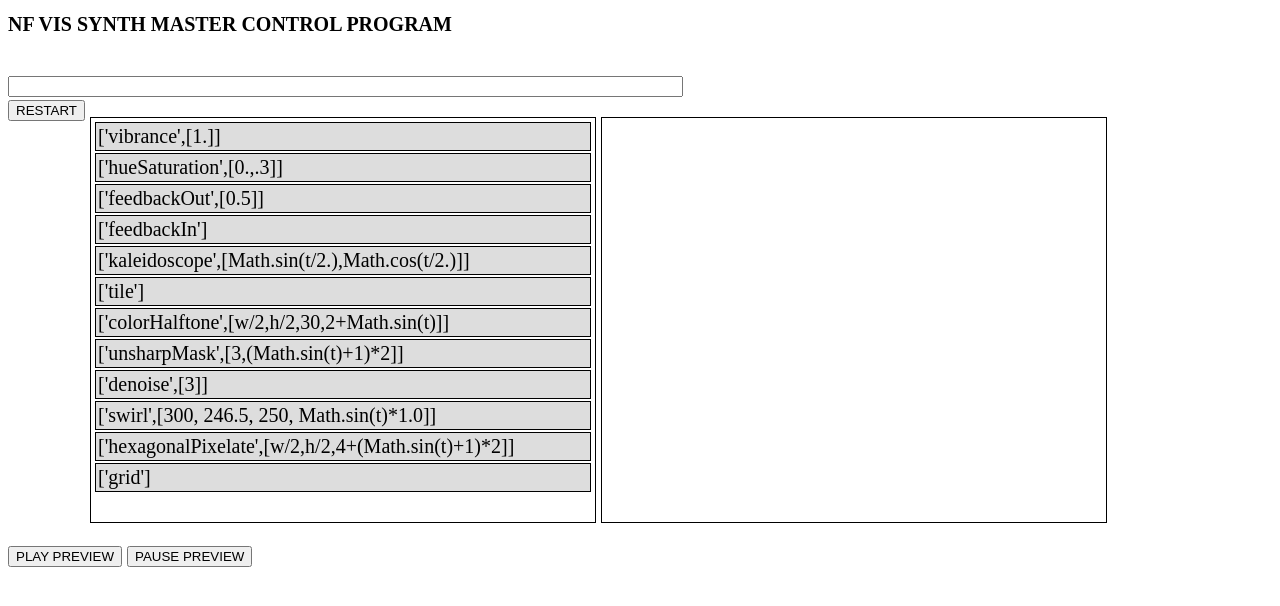
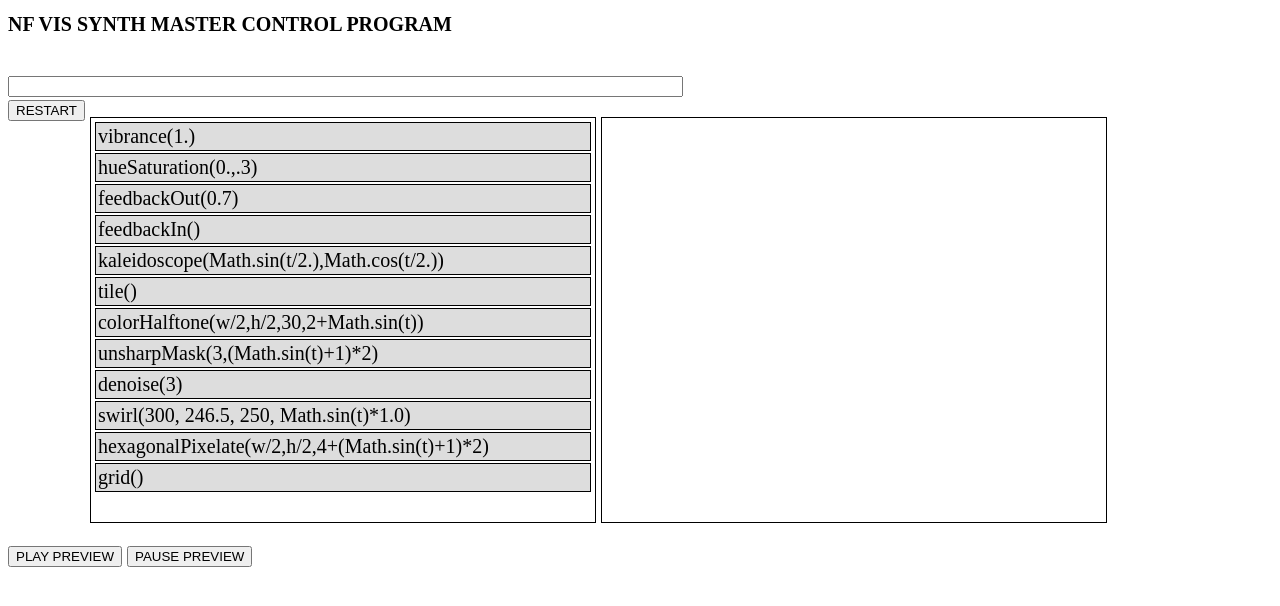
Before and after one commit to dronus/VisSynthWeb, a plain HTML site: page ui.html in a window 1280 px wide. Drawn offline with Linux system fonts and the light colour scheme.

Commit message:
effekt syntax: funktionen statt arrays

```diff
--- a/ui.html
+++ b/ui.html
@@ -57,18 +57,18 @@
 
     // build list of effects
     var effects=[
-      "['vibrance',[1.]]",
-      "['hueSaturation',[0.,.3]]",
-      "['feedbackOut',[0.5]]",
-      "['feedbackIn']",
-      "['kaleidoscope',[Math.sin(t/2.),Math.cos(t/2.)]]",
-      "['tile']",
-      "['colorHalftone',[w/2,h/2,30,2+Math.sin(t)]]",
-      "['unsharpMask',[3,(Math.sin(t)+1)*2]]",
-      "['denoise',[3]]",
-      "['swirl',[300, 246.5, 250, Math.sin(t)*1.0]]",
-      "['hexagonalPixelate',[w/2,h/2,4+(Math.sin(t)+1)*2]]",
-      "['grid']"
+      "vibrance(1.)",
+      "hueSaturation(0.,.3)",
+      "feedbackOut(0.7)",
+      "feedbackIn()",
+      "kaleidoscope(Math.sin(t/2.),Math.cos(t/2.))",
+      "tile()",
+      "colorHalftone(w/2,h/2,30,2+Math.sin(t))",
+      "unsharpMask(3,(Math.sin(t)+1)*2)",
+      "denoise(3)",
+      "swirl(300, 246.5, 250, Math.sin(t)*1.0)",
+      "hexagonalPixelate(w/2,h/2,4+(Math.sin(t)+1)*2)",
+      "grid()"
     ];
     effects.forEach(function(effect){
       $('#effects').append('<li class=effect>'+effect+'</li>');
--- a/video.js
+++ b/video.js
@@ -45,7 +45,7 @@ wcvj.webglIsSupported = function(){
 		var canvas, ctx, ctx3, texture, filter;
 
 
-		filter = [];
+		filter = function(){};
 		var pre_draw_callback=false;
 		var post_draw_callback=false;
 
@@ -127,9 +127,7 @@ wcvj.webglIsSupported = function(){
 			if(options.glfx){
 				texture.loadContentsOf(video);
 				canvas.draw(texture);
-				for(var f=0; f<filter.length; f++){
-					canvas[filter[f][0]].apply(canvas, filter[f][1]);
-				}
+				filter(canvas);
 				canvas.update();
 			}else{
 				options.draw.apply(canvas, [ctx, ctx3, video]);
```
Also changed, not shown: index.html (+3 -3 lines).
